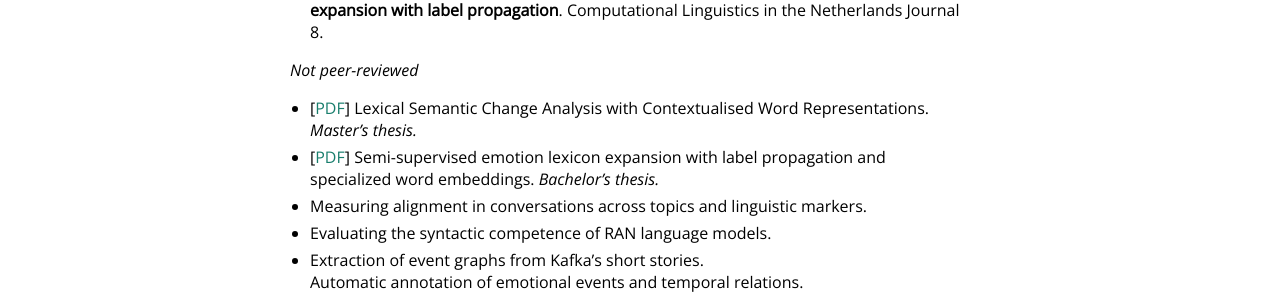
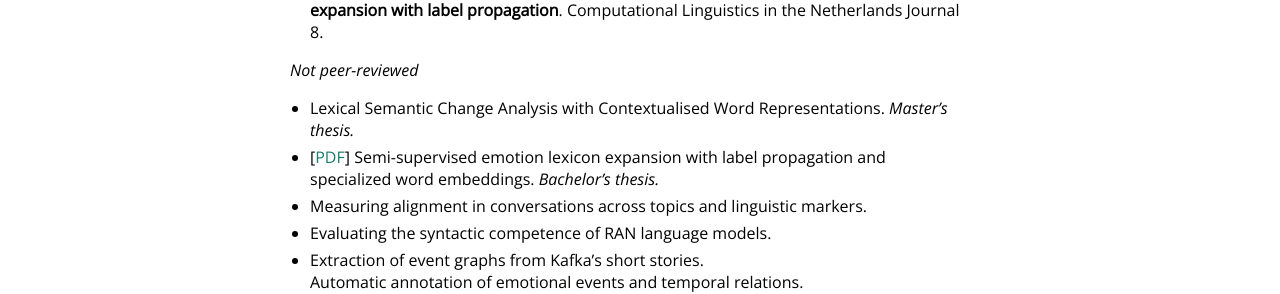
Before and after one commit to glnmario/glnmario.github.io, a Jekyll site: the page built from index.md, in a window 1280 px wide. Shown: the part 976-1270 px from the top of the page. Built offline with Jekyll 4.4.1, drawn with Linux system fonts in a browser that asks for light colours.

Commit message:
Update index.md

```diff
--- a/index.md
+++ b/index.md
@@ -34,7 +34,8 @@ Currently I study Artificial Intelligence at the University of Amsterdam.
 - [[PDF](https://clinjournal.org/sites/clinjournal.org/files/Giulianelli2018_0.pdf)] Mario Giulianelli & Daniel de Kok. 2018. **Semi-supervised emotion lexicon expansion with label propagation**. Computational Linguistics in the Netherlands Journal 8.
 
 *Not peer-reviewed*
-- [[PDF](mscthesis.pdf)] Lexical Semantic Change Analysis with Contextualised Word Representations. _Master's thesis._
+<!--- [[PDF](mscthesis.pdf)] Lexical Semantic Change Analysis with Contextualised Word Representations. _Master's thesis._-->
+- Lexical Semantic Change Analysis with Contextualised Word Representations. _Master's thesis._
 - [[PDF](https://arxiv.org/pdf/1708.03910.pdf)] Semi-supervised emotion lexicon expansion with label propagation and specialized word embeddings. _Bachelor's thesis._
 - Measuring alignment in conversations across topics and linguistic markers.
 - Evaluating the syntactic competence of RAN language models.
```
